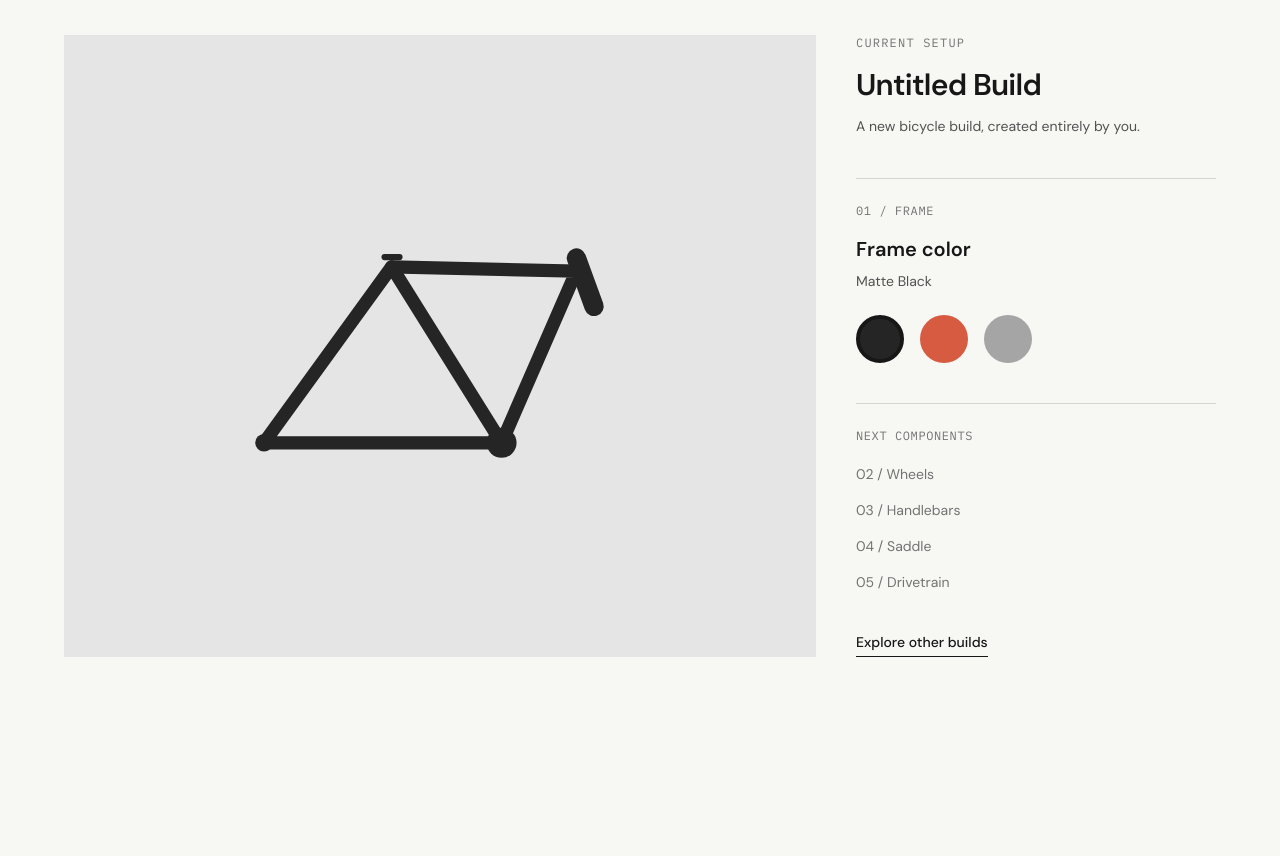
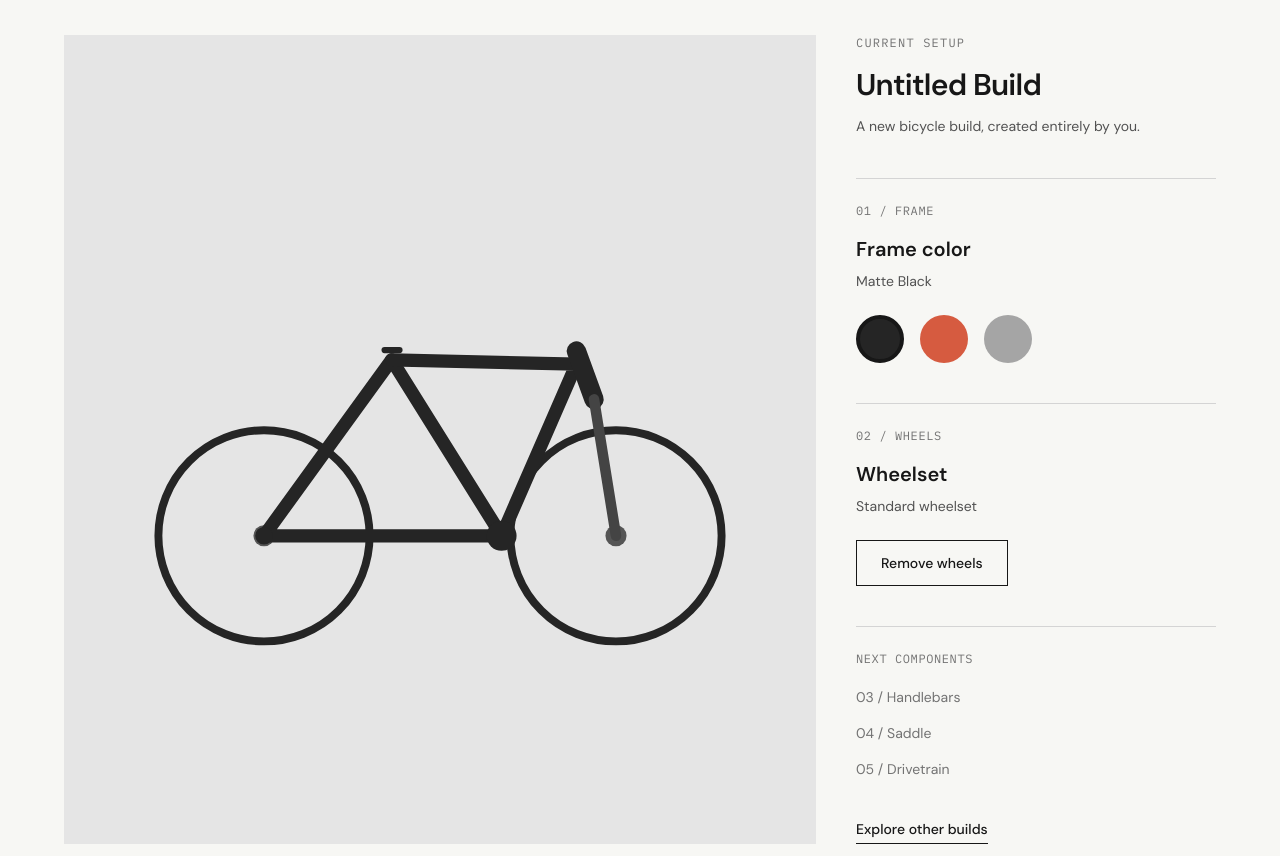
Before and after one commit to raczempeklajos/fixed-studio, a React (Vite) app in the folder frontend/: page /builder in a window 1280 px wide. Shown: the part 340-1196 px from the top of the page. Before the commit the page ends 1093 px from the top, so only its background shows below. Built offline with nearby package versions, Linux system fonts and the light colour scheme.

Commit message:
feat: extract bike preview and add wheelset controls

```diff
--- /dev/null
+++ b/frontend/src/components/bike/BikePreview.tsx
@@ -0,0 +1,97 @@
+
+interface BikePreviewProps {
+  frameColor: string;
+  showWheels: boolean;
+}
+
+export default function BikePreview({
+  frameColor,
+  showWheels,
+}: BikePreviewProps) {
+  return (
+    <svg
+      viewBox="0 0 800 500"
+      className="w-full max-w-[900px]"
+      role="img"
+      aria-label="Custom bicycle preview"
+    >
+      {/* Bicycle wheels */}
+      {showWheels && (
+        <g>
+          <circle
+            cx="200"
+            cy="360"
+            r="120"
+            fill="none"
+            stroke="#252525"
+            strokeWidth="9"
+          />
+
+          <circle
+            cx="600"
+            cy="360"
+            r="120"
+            fill="none"
+            stroke="#252525"
+            strokeWidth="9"
+          />
+
+          {/* Wheel hubs */}
+          <circle cx="200" cy="360" r="12" fill="#555555" />
+          <circle cx="600" cy="360" r="12" fill="#555555" />
+        </g>
+      )}
+
+      {/* Bicycle frame */}
+      <g
+        fill="none"
+        stroke={frameColor}
+        strokeWidth="15"
+        strokeLinecap="round"
+        strokeLinejoin="round"
+      >
+        <path d="M200 360 L345 160 L470 360 Z" />
+        <path d="M345 160 L555 165 L470 360" />
+      </g>
+
+      {/* Head tube */}
+      <line
+        x1="555"
+        y1="150"
+        x2="575"
+        y2="205"
+        stroke={frameColor}
+        strokeWidth="22"
+        strokeLinecap="round"
+      />
+
+      {/* Fork */}
+      <line
+        x1="575"
+        y1="205"
+        x2="600"
+        y2="360"
+        stroke="#444444"
+        strokeWidth="12"
+        strokeLinecap="round"
+      />
+
+      {/* Bottom bracket */}
+      <circle cx="470" cy="360" r="17" fill="#252525" />
+
+      {/* Rear dropout */}
+      <circle cx="200" cy="360" r="10" fill="#252525" />
+
+      {/* Seat tube opening */}
+      <line
+        x1="337"
+        y1="149"
+        x2="354"
+        y2="149"
+        stroke="#252525"
+        strokeWidth="7"
+        strokeLinecap="round"
+      />
+    </svg>
+  );
+}
--- a/frontend/src/pages/BikeBuilderPage.tsx
+++ b/frontend/src/pages/BikeBuilderPage.tsx
@@ -2,6 +2,7 @@
 import { useState } from "react";
 import { Link, useSearchParams } from "react-router-dom";
 import { bikeBuilds } from "../data/bikes";
+import BikePreview from "../components/bike/BikePreview";
 
 type FrameColor = {
   name: string;
@@ -22,13 +23,16 @@ export default function BikeBuilderPage() {
     (bike) => bike.id === buildId
   );
 
-  const [selectedColor, setSelectedColor] = useState(
+  const [selectedColor, setSelectedColor] = useState<FrameColor>(
     frameColors[0]
   );
+
+  const [showWheels, setShowWheels] = useState(true);
 
   return (
     <main className="min-h-screen bg-background">
       <section className="mx-auto max-w-[1600px] px-6 py-12 md:px-12 lg:px-16">
+        {/* Page heading */}
         <div className="border-b border-neutral-300 pb-8">
           <p className="font-mono text-xs uppercase tracking-[0.2em] text-neutral-500">
             Fixed Studio / Builder
@@ -44,69 +48,19 @@ export default function BikeBuilderPage() {
           </p>
         </div>
 
+        {/* Builder layout */}
         <div className="grid gap-10 py-12 lg:grid-cols-[1fr_360px]">
-          {/* Interactive frame preview */}
+          {/* Interactive bicycle preview */}
           <div className="flex min-h-[480px] items-center justify-center bg-neutral-200 p-6">
-            <svg
-              viewBox="0 0 800 500"
-              className="w-full max-w-[900px]"
-              role="img"
-              aria-label={`${selectedColor.name} bicycle frame preview`}
-            >
-              {/* Frame tubes */}
-              <g
-                fill="none"
-                stroke={selectedColor.hex}
-                strokeWidth="15"
-                strokeLinecap="round"
-                strokeLinejoin="round"
-              >
-                <path d="M200 360 L345 160 L470 360 Z" />
-                <path d="M345 160 L555 165 L470 360" />
-              </g>
-
-              {/* Head tube */}
-              <line
-                x1="555"
-                y1="150"
-                x2="575"
-                y2="205"
-                stroke={selectedColor.hex}
-                strokeWidth="22"
-                strokeLinecap="round"
-              />
-
-              {/* Bottom bracket */}
-              <circle
-                cx="470"
-                cy="360"
-                r="17"
-                fill="#252525"
-              />
-
-              {/* Rear dropout */}
-              <circle
-                cx="200"
-                cy="360"
-                r="10"
-                fill="#252525"
-              />
-
-              {/* Seat tube opening */}
-              <line
-                x1="337"
-                y1="149"
-                x2="354"
-                y2="149"
-                stroke="#252525"
-                strokeWidth="7"
-                strokeLinecap="round"
-              />
-            </svg>
+            <BikePreview
+              frameColor={selectedColor.hex}
+              showWheels={showWheels}
+            />
           </div>
 
           {/* Configuration panel */}
           <aside className="flex flex-col gap-10">
+            {/* Current build */}
             <div>
               <p className="font-mono text-xs uppercase tracking-widest text-neutral-500">
                 Current setup
@@ -143,9 +97,7 @@ export default function BikeBuilderPage() {
                     type="button"
                     onClick={() => setSelectedColor(color)}
                     aria-label={`Select ${color.name}`}
-                    aria-pressed={
-                      selectedColor.name === color.name
-                    }
+                    aria-pressed={selectedColor.name === color.name}
                     className={`h-12 w-12 rounded-full border-4 transition-transform hover:scale-110 ${
                       selectedColor.name === color.name
                         ? "border-neutral-900"
@@ -159,23 +111,48 @@ export default function BikeBuilderPage() {
               </div>
             </div>
 
-            {/* Upcoming component categories */}
+            {/* Wheel configuration */}
+            <div className="border-t border-neutral-300 pt-6">
+              <p className="font-mono text-xs uppercase tracking-wider text-neutral-500">
+                02 / Wheels
+              </p>
+
+              <h3 className="mt-4 text-xl font-semibold">
+                Wheelset
+              </h3>
+
+              <p className="mt-2 text-sm text-neutral-600">
+                {showWheels
+                  ? "Standard wheelset"
+                  : "No wheels selected"}
+              </p>
+
+              <button
+                type="button"
+                onClick={() => setShowWheels((previous) => !previous)}
+                className="mt-6 border border-foreground px-6 py-3 text-sm font-medium transition-colors hover:bg-foreground hover:text-white"
+              >
+                {showWheels ? "Remove wheels" : "Add wheels"}
+              </button>
+            </div>
+
+            {/* Upcoming components */}
             <div className="border-t border-neutral-300 pt-6">
               <p className="font-mono text-xs uppercase tracking-wider text-neutral-500">
                 Next components
               </p>
 
               <div className="mt-5 space-y-4 text-sm text-neutral-500">
-                <p>02 / Wheels</p>
                 <p>03 / Handlebars</p>
                 <p>04 / Saddle</p>
                 <p>05 / Drivetrain</p>
               </div>
             </div>
 
+            {/* Navigation */}
             <Link
               to="/explore"
-              className="border-b border-foreground pb-1 text-sm font-medium self-start"
+              className="self-start border-b border-foreground pb-1 text-sm font-medium hover:text-accent"
             >
               Explore other builds
             </Link>
```
